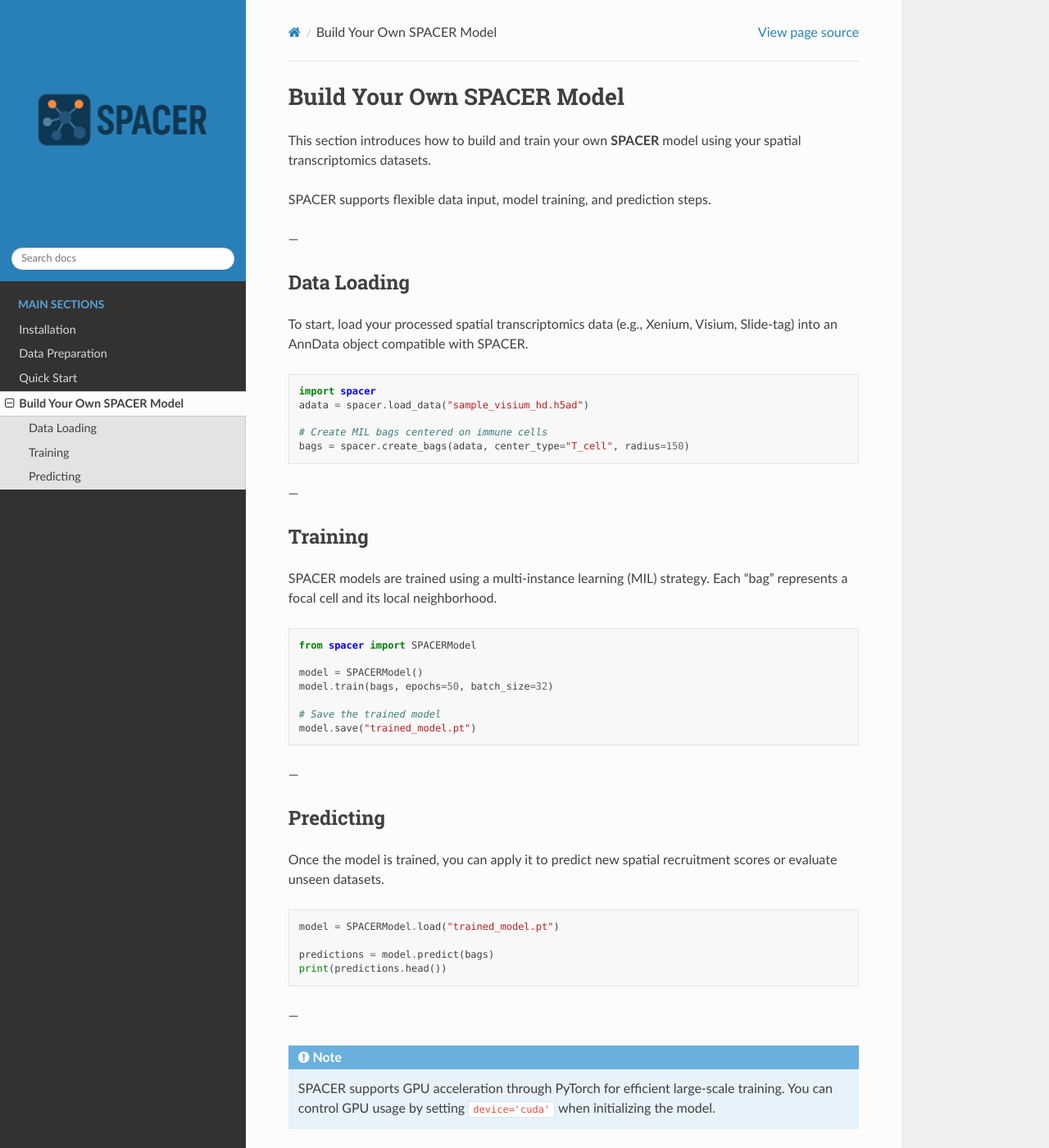
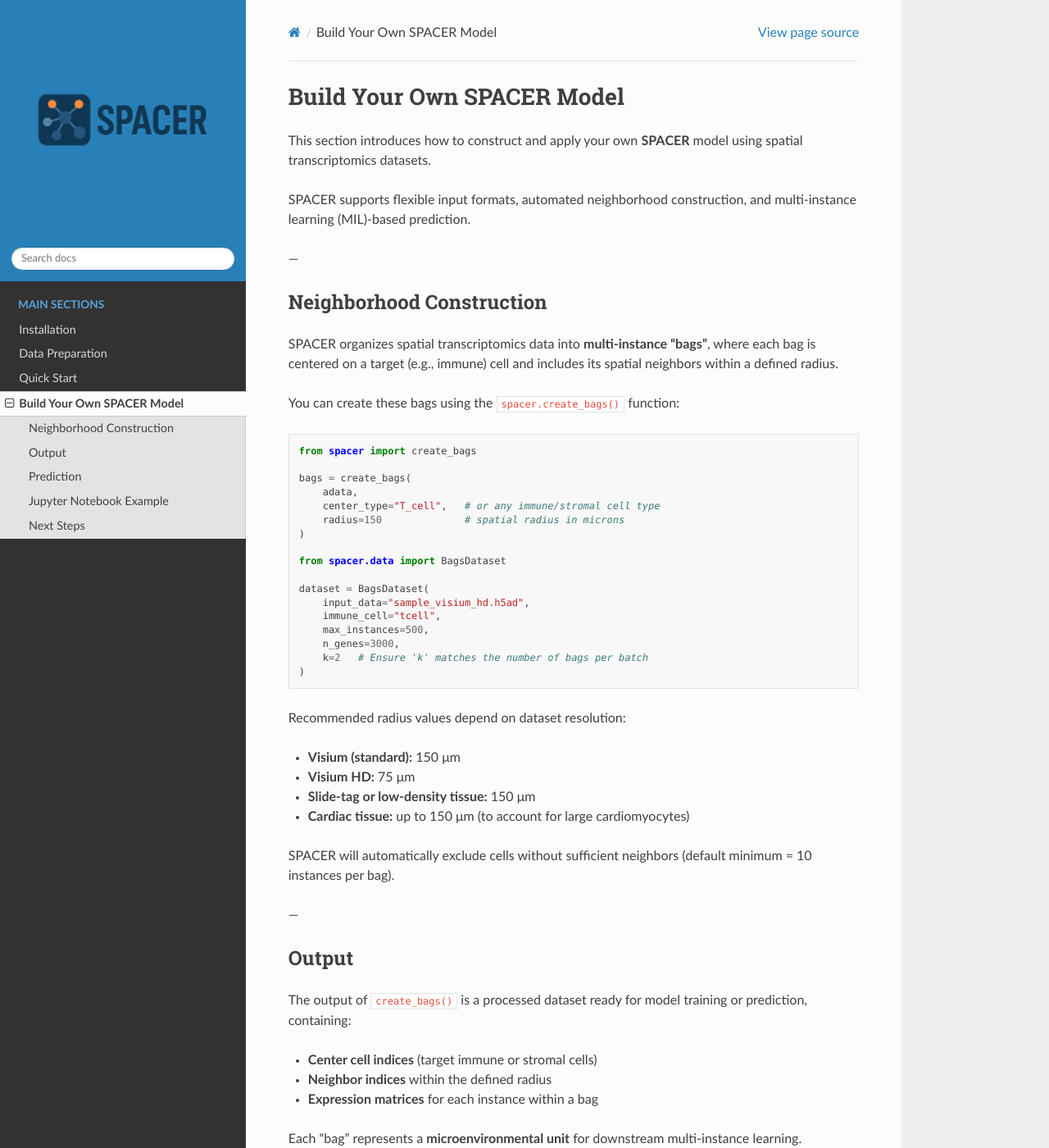
Before and after one commit to yaober/spacer_readme, a Sphinx documentation site: the page built from docs/source/build_model.rst, in a window 1280 px wide and 1400 px high. Shown: the whole window at 82% size. Built offline with Sphinx 7.4.7 and the Read the Docs theme 3.1.0, drawn with Linux system fonts in a browser that asks for light colours; pages that are not in the unit, such as notebooks, are missing from menus; some of the changed text lies outside the part shown.

Commit message:
update documentation

```diff
--- a/docs/source/build_model.rst
+++ b/docs/source/build_model.rst
@@ -1,63 +1,125 @@
 Build Your Own SPACER Model
 ===========================
 
-This section introduces how to build and train your own **SPACER** model
-using your spatial transcriptomics datasets.
+This section introduces how to construct and apply your own **SPACER** model
+using spatial transcriptomics datasets.
 
-SPACER supports flexible data input, model training, and prediction steps.
+SPACER supports flexible input formats, automated neighborhood construction, and
+multi-instance learning (MIL)-based prediction.
 
 ---
 
-Data Loading
-------------
+Neighborhood Construction
+-------------------------
 
-To start, load your processed spatial transcriptomics data (e.g., Xenium, Visium, Slide-tag)
-into an AnnData object compatible with SPACER.
+SPACER organizes spatial transcriptomics data into **multi-instance “bags”**,
+where each bag is centered on a target (e.g., immune) cell and includes its spatial neighbors within a defined radius.
+
+You can create these bags using the ``spacer.create_bags()`` function:
 
 .. code-block:: python
 
-   import spacer
-   adata = spacer.load_data("sample_visium_hd.h5ad")
+   from spacer import create_bags
 
-   # Create MIL bags centered on immune cells
-   bags = spacer.create_bags(adata, center_type="T_cell", radius=150)
+   bags = create_bags(
+       adata,
+       center_type="T_cell",   # or any immune/stromal cell type
+       radius=150              # spatial radius in microns
+   )
+
+   from spacer.data import BagsDataset
+
+   dataset = BagsDataset(
+       input_data="sample_visium_hd.h5ad",
+       immune_cell="tcell",
+       max_instances=500,
+       n_genes=3000,
+       k=2   # Ensure 'k' matches the number of bags per batch
+   )
+
+Recommended radius values depend on dataset resolution:
+
+- **Visium (standard):** 150 μm
+- **Visium HD:** 75 μm
+- **Slide-tag or low-density tissue:** 150 μm
+- **Cardiac tissue:** up to 150 μm (to account for large cardiomyocytes)
+
+SPACER will automatically exclude cells without sufficient neighbors
+(default minimum = 10 instances per bag).
 
 ---
 
-Training
---------
+Output
+------
 
-SPACER models are trained using a multi-instance learning (MIL) strategy.
-Each "bag" represents a focal cell and its local neighborhood.
+The output of ``create_bags()`` is a processed dataset ready for model training or prediction,
+containing:
+
+- **Center cell indices** (target immune or stromal cells)
+- **Neighbor indices** within the defined radius
+- **Expression matrices** for each instance within a bag
+
+Each “bag” represents a **microenvironmental unit** for downstream multi-instance learning.
+
+---
+
+Prediction
+----------
+
+Once a model has been trained, you can load it and perform prediction on your processed dataset.
 
 .. code-block:: python
 
    from spacer import SPACERModel
 
-   model = SPACERModel()
-   model.train(bags, epochs=50, batch_size=32)
+   # Load a pretrained SPACER model
+   model = SPACERModel.load("trained_model.pt")
 
-   # Save the trained model
-   model.save("trained_model.pt")
+   # Predict recruitment or engagement scores
+   predictions = model.predict(dataset)
+   print(predictions.head())
+
+For details on how to train a model, please refer to the
+:doc:`Quick Start <quick_start>` section.
 
 ---
 
-Predicting
-----------
+Jupyter Notebook Example
+------------------------
 
-Once the model is trained, you can apply it to predict new spatial recruitment scores or
-evaluate unseen datasets.
+You can explore the entire workflow interactively in a Jupyter Notebook:
 
 .. code-block:: python
 
+   import spacer
+   from spacer import SPACERModel
+
+   # 1. Load data
+   adata = spacer.load_data("sample_visium_hd.h5ad")
+
+   # 2. Create neighborhood bags
+   bags = spacer.create_bags(adata, center_type="T_cell", radius=150)
+
+   # 3. Load pretrained model and predict
    model = SPACERModel.load("trained_model.pt")
+   predictions = model.predict(bags)
 
-   predictions = model.predict(bags)
    print(predictions.head())
+
+.. note::
+
+   - SPACER supports GPU acceleration via PyTorch for efficient inference.
+   - You can specify the device using ``device='cuda'`` during initialization.
+   - A runnable version of this workflow is available at
+     ``docs/notebooks/SPACER_QuickStart.ipynb``.
 
 ---
 
-.. note::
+Next Steps
+----------
 
-   SPACER supports GPU acceleration through PyTorch for efficient large-scale training.
-   You can control GPU usage by setting ``device='cuda'`` when initializing the model.
+After prediction, you can:
+
+- Visualize predicted recruitment scores spatially on tissue sections
+- Correlate predictions with immunopeptidomics or TCR data
+- Perform gene-level importance analysis via SPACER’s interpretability module
```
